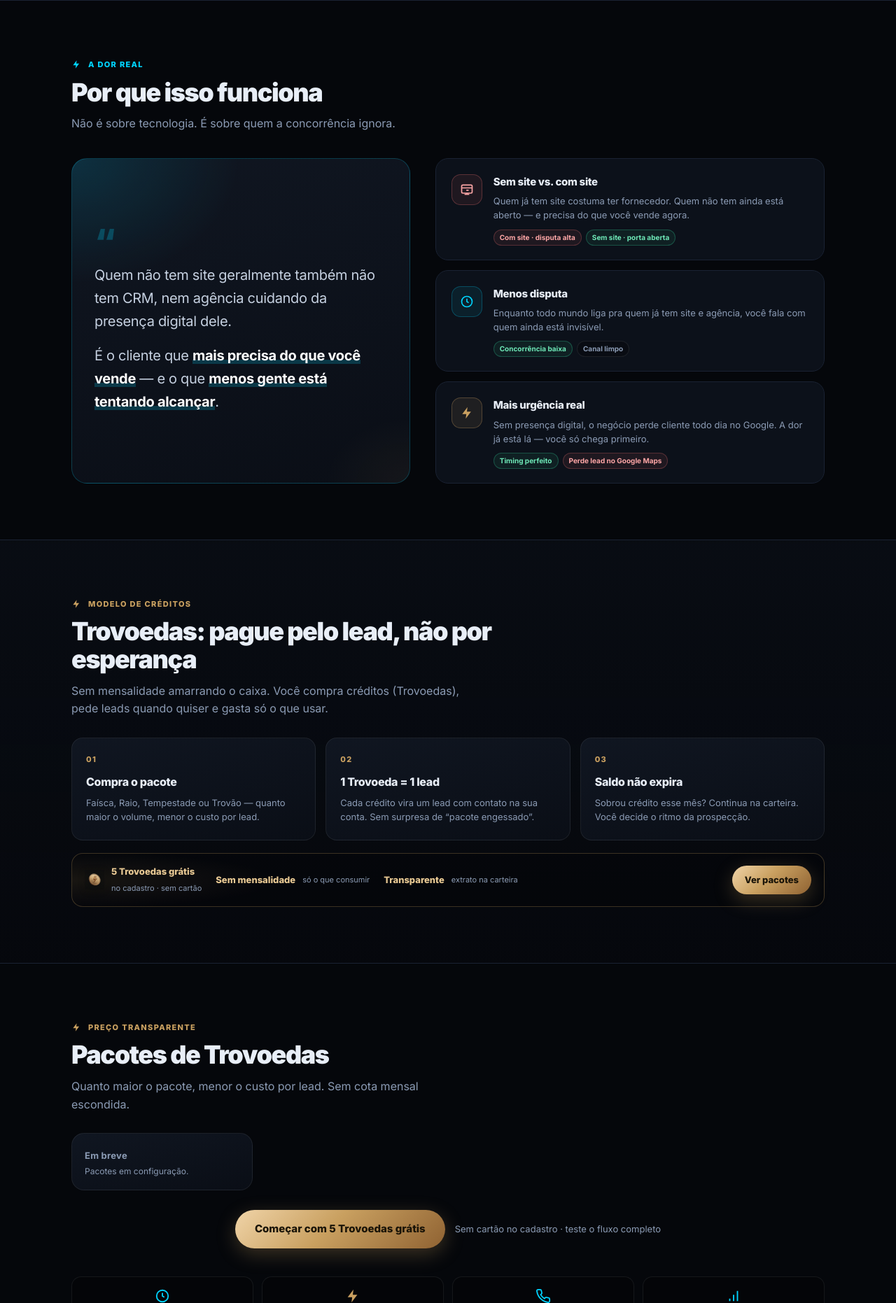
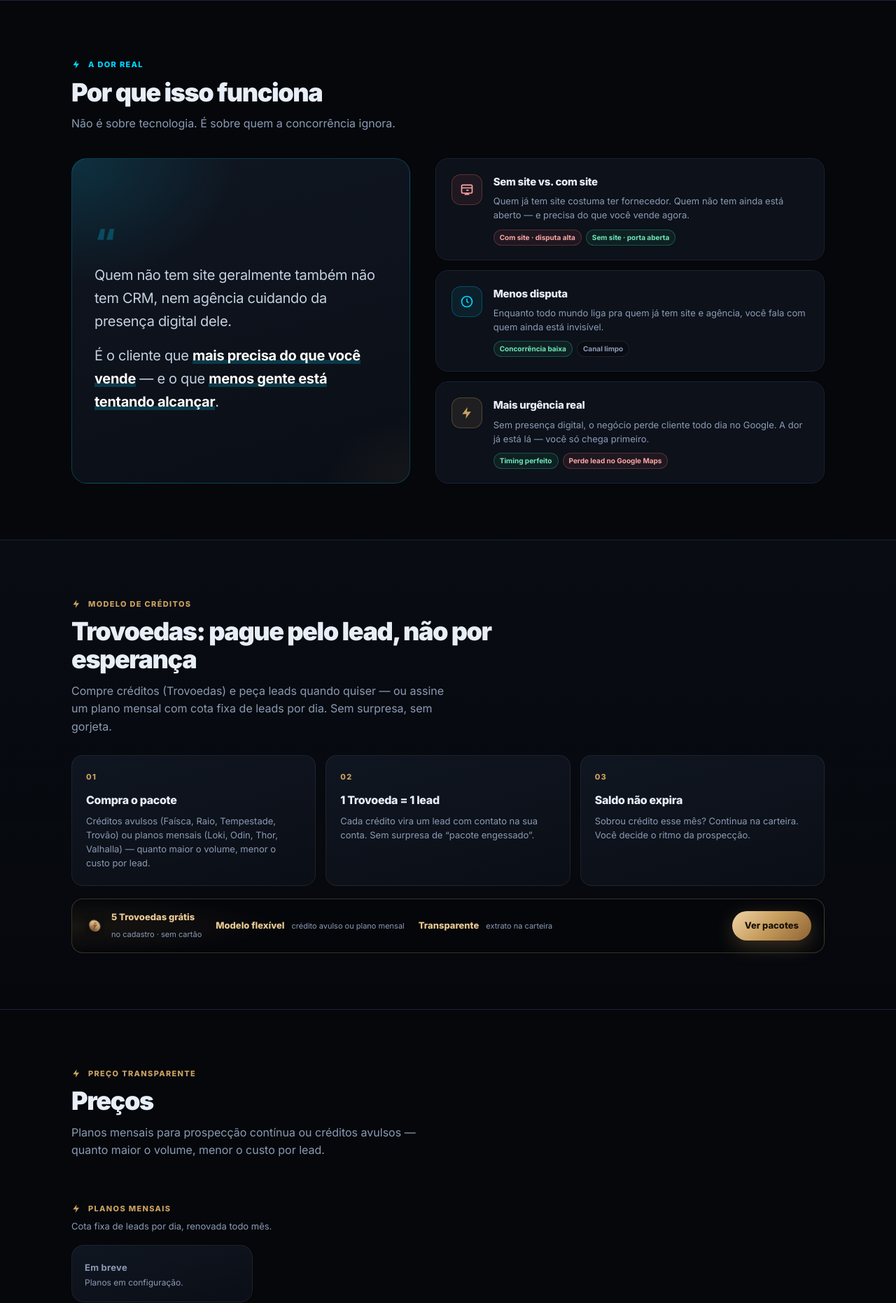
Before and after one commit to pdaugusto/prospecthor, a Flask app: template templates/landing.html in a window 1280 px wide. Shown: the part 1571-3433 px from the top of the page at 70% size. Run offline with Flask 3, Linux system fonts and the light colour scheme; the template is opened without the code that fills it, so the values that code supplies are empty; some libraries are stand-ins or nearby versions.

Commit message:
Fix landing: agrupa precos em Planos mensais (Loki/Odin/Thor/Valhalla) e Creditos (Trovoedas), atualiza textos de mensalidade e corrige msg do WhatsApp

```diff
--- a/templates/landing.html
+++ b/templates/landing.html
@@ -1622,6 +1622,23 @@
     }
     .shop-note { font-size: 13px; color: var(--muted); }
 
+    .pkg-group .group-label { margin: 34px 0 12px; }
+    .pkg-group .group-sub {
+      color: var(--muted);
+      font-size: 13px;
+      margin: -4px 0 16px;
+    }
+    .pkg .badge.plan {
+      right: 12px; left: auto;
+      background: linear-gradient(135deg, #6d5df6, #8b5cf6);
+      color: #fff;
+    }
+    .pkg .price small {
+      font-size: 12px; font-weight: 700;
+      color: #A67C3D;
+      letter-spacing: 0;
+    }
+
     /* Trust */
     .trust-row {
       display: grid;
@@ -2032,7 +2049,7 @@
               <a class="btn btn-outline btn-lg" href="#como">Ver como funciona ↓</a>
             </div>
             <div class="hero-micro">
-              <span>Sem mensalidade</span>
+              <span>Modelo flexível</span>
               <span>5 leads grátis no cadastro</span>
               <span>Saldo não expira</span>
             </div>
@@ -2387,7 +2404,7 @@
           </div>
           <h2>Trovoedas: pague pelo lead, não por esperança</h2>
           <p class="lead" style="margin-bottom:0;max-width:560px;">
-            Sem mensalidade amarrando o caixa. Você compra créditos (Trovoedas), pede leads quando quiser e gasta só o que usar.
+            Compre créditos (Trovoedas) e peça leads quando quiser — ou assine um plano mensal com cota fixa de leads por dia. Sem surpresa, sem gorjeta.
           </p>
         </div>
 
@@ -2395,7 +2412,7 @@
           <div class="trovo-step">
             <div class="ts-num">01</div>
             <h3>Compra o pacote</h3>
-            <p>Faísca, Raio, Tempestade ou Trovão — quanto maior o volume, menor o custo por lead.</p>
+            <p>Créditos avulsos (Faísca, Raio, Tempestade, Trovão) ou planos mensais (Loki, Odin, Thor, Valhalla) — quanto maior o volume, menor o custo por lead.</p>
           </div>
           <div class="trovo-step">
             <div class="ts-num">02</div>
@@ -2418,8 +2435,8 @@
             </div>
           </div>
           <div class="trovo-bar-item">
-            <strong>Sem mensalidade</strong>
-            <span>só o que consumir</span>
+            <strong>Modelo flexível</strong>
+            <span>crédito avulso ou plano mensal</span>
           </div>
           <div class="trovo-bar-item">
             <strong>Transparente</strong>
@@ -2439,12 +2456,58 @@
               <span class="ico-bolt" aria-hidden="true"><svg viewBox="0 0 24 24" fill="currentColor"><path d="M13 2 4 14h7l-1 8 9-12h-7l1-8z"/></svg></span>
               Preço transparente
             </div>
-            <h2>Pacotes de Trovoedas</h2>
-            <p class="lead">Quanto maior o pacote, menor o custo por lead. Sem cota mensal escondida.</p>
-          </div>
-        </div>
+            <h2>Preços</h2>
+            <p class="lead">Planos mensais para prospecção contínua ou créditos avulsos — quanto maior o volume, menor o custo por lead.</p>
+          </div>
+        </div>
+
+        {% set planos = packages | selectattr('daily_cap') | list %}
+        {% set moedas = packages | rejectattr('daily_cap') | list %}
+
+        <div class="pkg-group reveal">
+          <div class="sec-label gold group-label">
+            <span class="ico-bolt" aria-hidden="true"><svg viewBox="0 0 24 24" fill="currentColor"><path d="M13 2 4 14h7l-1 8 9-12h-7l1-8z"/></svg></span>
+            Planos mensais
+          </div>
+          <p class="group-sub">Cota fixa de leads por dia, renovada todo mês.</p>
           <div class="shop-preview">
-          {% for p in packages %}
+            {% for p in planos %}
+            <div class="pkg reveal">
+              {% if p.save_pct and p.save_pct > 0 %}
+              <span class="badge save" title="Em relação ao pacote {{ p.base_label }}">Economize {{ p.save_pct }}%</span>
+              {% endif %}
+              <span class="badge plan" title="{{ p.daily_cap }} leads por dia durante {{ p.duration_days }} dias">{{ p.daily_cap }}/dia · {{ p.duration_days }} dias</span>
+              <span class="coin-3d" aria-hidden="true">
+                <img src="/static/trovoeda-coin.png?v=15" alt="" width="58" height="58" />
+              </span>
+              <h3>{{ p.name }}</h3>
+              <div class="coins">{{ p.coins }}<small>Leads/mês</small></div>
+              <div class="price">R$ {{ p.price_brl }}<small>/mês</small></div>
+              <div class="per">
+                {% if p.per_lead %}≈ R$ {{ p.per_lead }} / lead{% endif %}
+                {% if p.save_pct and p.save_pct > 0 %}
+                · <strong class="save">−{{ p.save_pct }}% vs {{ p.base_label }}</strong>
+                {% endif %}
+              </div>
+              <a class="btn btn-outline pkg-cta" href="#" onclick="event.preventDefault(); openWhatsApp('{{ p.slug }}', '{{ p.name }}', {{ p.coins }});">Assinar</a>
+            </div>
+            {% else %}
+            <div class="pkg reveal">
+              <h3>Em breve</h3>
+              <div class="per">Planos em configuração.</div>
+            </div>
+            {% endfor %}
+          </div>
+        </div>
+
+        <div class="pkg-group reveal">
+          <div class="sec-label gold group-label">
+            <span class="ico-bolt" aria-hidden="true"><svg viewBox="0 0 24 24" fill="currentColor"><path d="M13 2 4 14h7l-1 8 9-12h-7l1-8z"/></svg></span>
+            Créditos (Trovoedas)
+          </div>
+          <p class="group-sub">Compra avulsa — o saldo não expira e você usa quando quiser.</p>
+          <div class="shop-preview">
+            {% for p in moedas %}
             <div class="pkg {% if p.slug == 'tempestade' %}hot{% endif %} reveal">
               {% if p.save_pct and p.save_pct > 0 %}
               <span class="badge save" title="Em relação ao pacote {{ p.base_label }}">Economize {{ p.save_pct }}%</span>
@@ -2473,6 +2536,7 @@
             </div>
             {% endfor %}
           </div>
+        </div>
         <div class="shop-cta reveal">
           <a class="btn btn-gold btn-xl" href="/register">Começar com 5 Trovoedas grátis</a>
           <span class="shop-note">Sem cartão no cadastro · teste o fluxo completo</span>
@@ -2481,8 +2545,8 @@
         <div class="trust-row reveal">
           <div class="trust-item">
             <span class="ico-bolt" aria-hidden="true"><svg viewBox="0 0 24 24" fill="none" stroke="currentColor" stroke-width="2"><circle cx="12" cy="12" r="9"/><path d="M12 7v5l3 2"/></svg></span>
-            <strong>Sem mensalidade</strong>
-            <span>Pague só o que usar</span>
+            <strong>Flexível</strong>
+            <span>Créditos avulsos ou plano mensal</span>
           </div>
           <div class="trust-item">
             <span class="ico-bolt gold" aria-hidden="true"><svg viewBox="0 0 24 24" fill="currentColor"><path d="M13 2 4 14h7l-1 8 9-12h-7l1-8z"/></svg></span>
@@ -2545,7 +2609,7 @@
               </summary>
               <p>
                 Cada lead passa por filtro de contato utilizável e score de propensão.
-                Comece com o bônus de 5 leads grátis e julgue na prática — sem mensalidade amarrando você.
+                Comece com o bônus de 5 leads grátis e julgue na prática — sem fidelidade e sem surpresa.
               </p>
             </details>
             <details>
@@ -2554,9 +2618,9 @@
                 <span class="faq-q">Trovoedas expiram? Tem mensalidade?</span>
               </summary>
               <p>
-                <strong style="color:var(--text)">Não expiram</strong> e
-                <strong style="color:var(--text)">não tem mensalidade fixa</strong>.
-                Você compra quando quiser, gasta quando quiser. 1 Trovoeda = 1 lead na conta.
+                Trovoedas avulsas <strong style="color:var(--text)">não expiram</strong>.
+                Quem assina um plano mensal (Loki, Odin, Thor ou Valhalla) renova todo mês com cota fixa de leads por dia —
+                sem fidelidade, cancele quando quiser. 1 Trovoeda = 1 lead na conta.
               </p>
             </details>
           </div>
@@ -2614,7 +2678,7 @@
               <span>★</span><span>★</span><span>★</span><span>★</span><span>★</span>
             </div>
             <p class="t-quote">
-              Uso as Trovoedas sem medo de mensalidade. Comprei um pacote, pedi 25 leads de odontologia e a equipe já está em follow-up. Valeu o investimento.
+              Uso as Trovoedas sem medo de contratar. Comprei um pacote, pedi 25 leads de odontologia e a equipe já está em follow-up. Valeu o investimento.
             </p>
             <div class="t-person">
               <img class="t-avatar" src="/static/testimonials/marcos.jpg?v=2" alt="Marcos Oliveira" width="48" height="48" loading="lazy" decoding="async" />
@@ -2653,7 +2717,7 @@
           </div>
           <div class="t-proof-item">
             <span class="t-proof-dot" aria-hidden="true"></span>
-            <span><strong>Sem mensalidade</strong> fixa</span>
+            <span><strong>Créditos</strong> ou plano mensal</span>
           </div>
         </div>
       </div>
@@ -2708,7 +2772,7 @@
           thor: 'Plano Thor (30 leads por dia)',
           valhalla: 'Plano Valhalla (50 leads por dia)'
         };
-        msg = 'Oi, tudo bem? Tenho interesse no ' + (planDetails[name] || name) + ' do ProspecThor. Quero saber como funciona e como posso contratar. Pode me ajudar?';
+        msg = 'Oi, tudo bem? Tenho interesse no ' + (planDetails[slug] || name) + ' do ProspecThor. Quero saber como funciona e como posso contratar. Pode me ajudar?';
       } else {
         msg = 'Oi, tudo bem? Quero comprar o pacote ' + name + ' com ' + coins + ' Trovoedas do ProspecThor. Como faço?';
       }
```
Also changed, not shown: preview/landing_full.png (added), preview/shop_full.png (added). Lines whose indentation alone changed are shown as unchanged.
